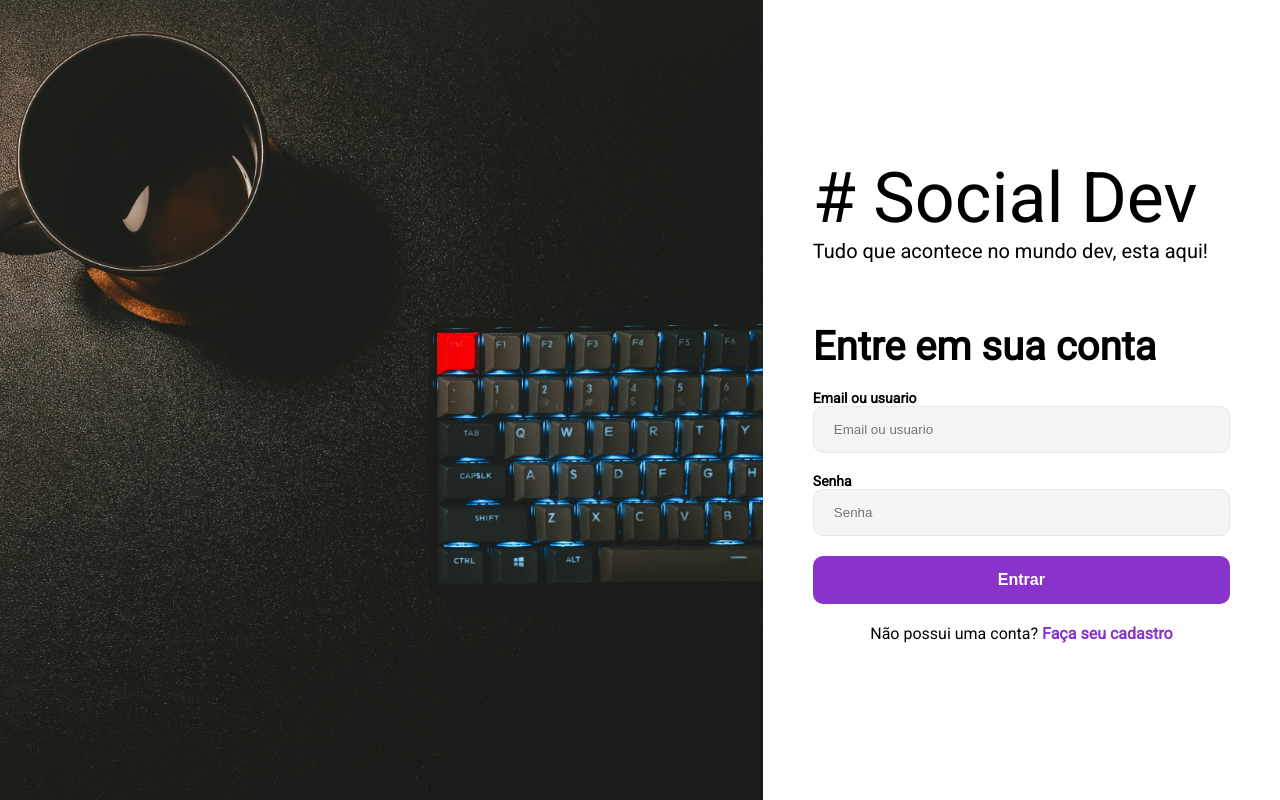
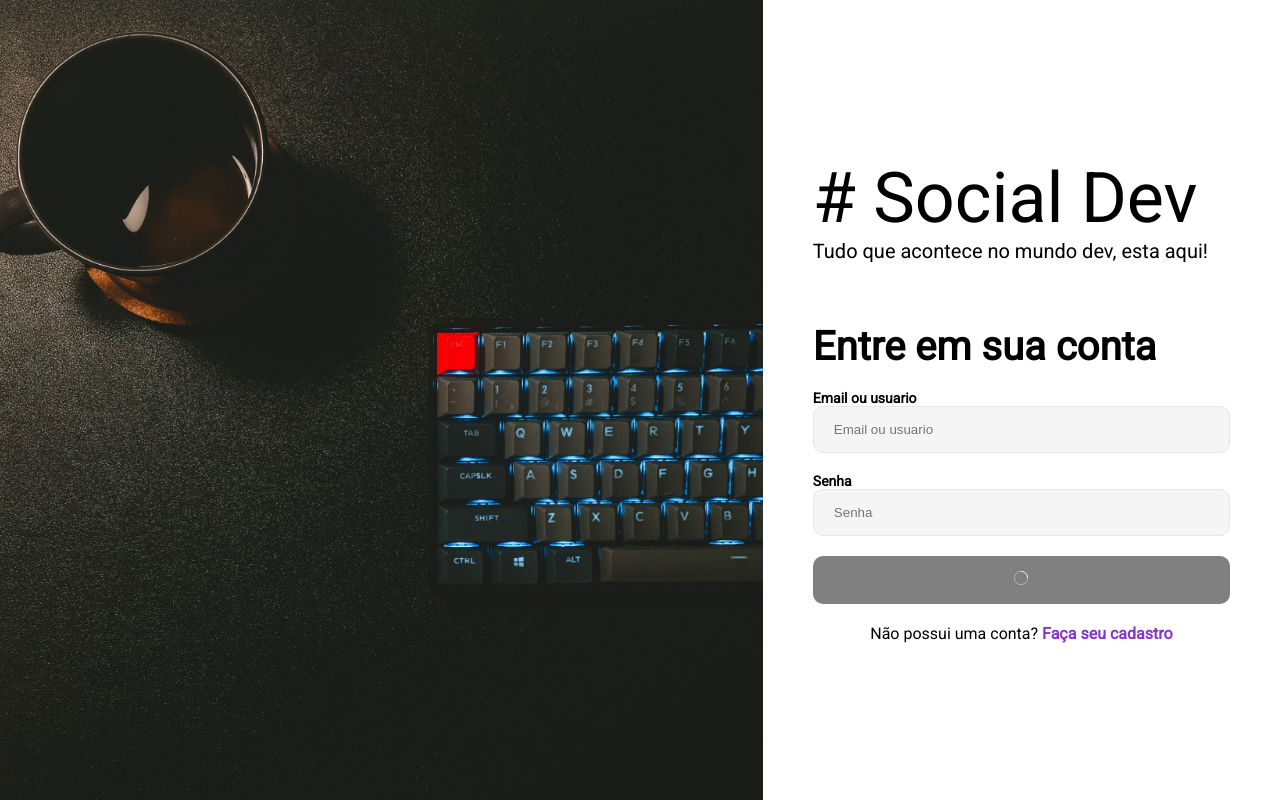
Before and after one commit to carregando/social-dev, a Next.js app: page /login in a window 1280 px wide. Built offline with nearby package versions, Linux system fonts and the light colour scheme.

Commit message:
Criado estado de carregando para o botao

```diff
--- a/pages/login.jsx
+++ b/pages/login.jsx
@@ -67,7 +67,7 @@ function LoginPage () {
          <Form onSubmit={handleSubmit(onSubmit)}>
           <Input label="Email ou usuario" name="userOrEmail" control={control} />
           <Input label="Senha" type="password" name="password" control={control} />
-          <Button type="submit" disabled={Object.keys(errors).length > 0}>Entrar</Button>
+          <Button loading type="submit" disabled={Object.keys(errors).length > 0}>Entrar</Button>
          </Form>
          <Text>Não possui uma conta? <Link href="/signup">Faça seu cadastro</Link></Text>
        </FormContainer>
--- a/src/components/inputs/Button.jsx
+++ b/src/components/inputs/Button.jsx
@@ -1,6 +1,6 @@
-import styled from "styled-components";
+import styled from "styled-components"
 
-const Button = styled.button `
+const StyledButton = styled.button `
  background-color: ${props => props.theme.primary};
  padding: 15px 20px;
  border-radius: 10px;
@@ -20,5 +20,12 @@ const Button = styled.button `
   background-color: ${props => props.theme.disabled};
  }
 `
-
+const Button = ({ children, loading, disabled, ...props }) => {
+    return (
+      <StyledButton disabled={disabled || loading} {...props}>
+         {loading && <img src="./loading.svg" width="14px" />}
+         {!loading && children}
+      </StyledButton>
+    )
+}
 export default Button
```
Also changed, not shown: public/loading.svg (added).
